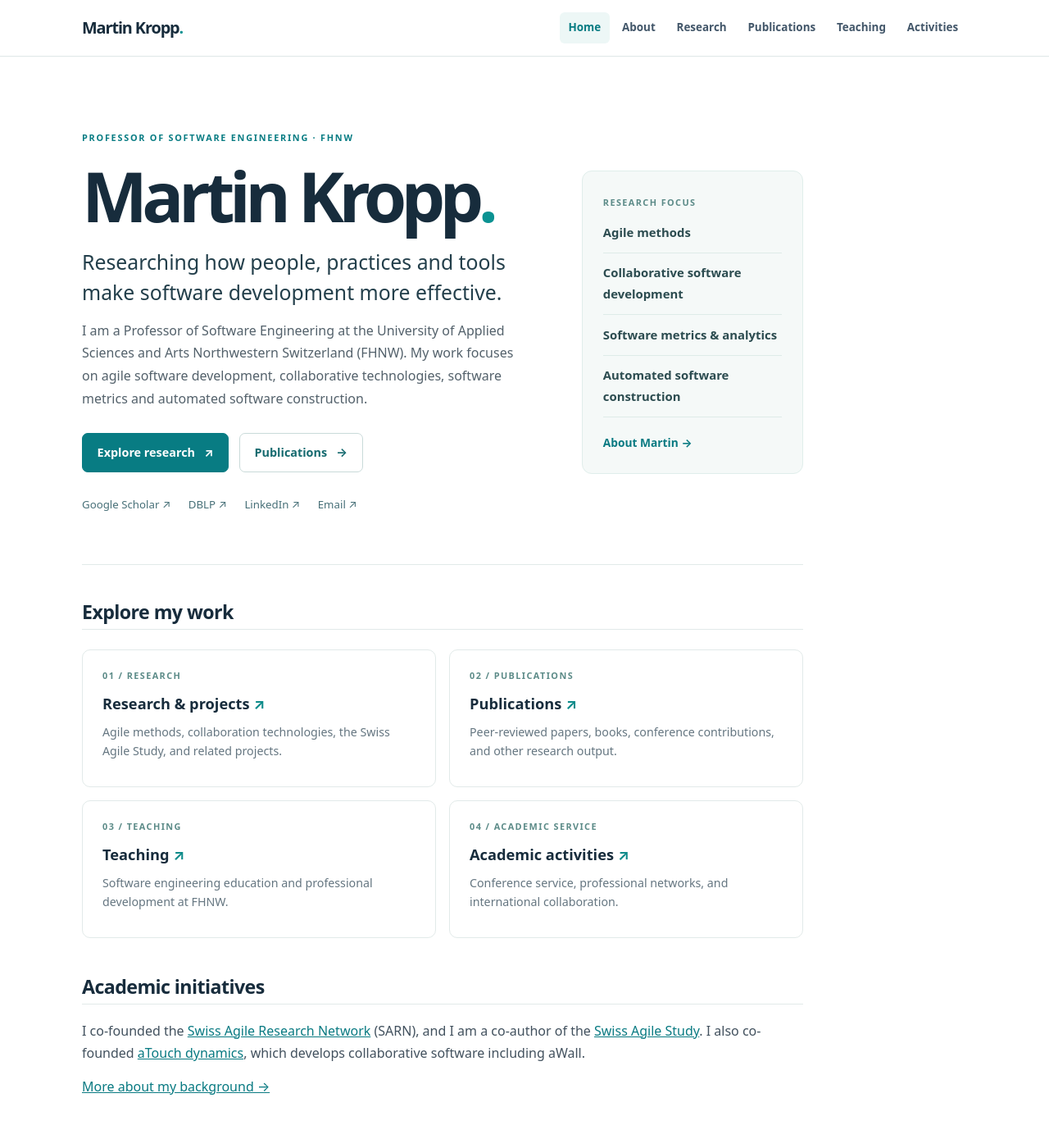
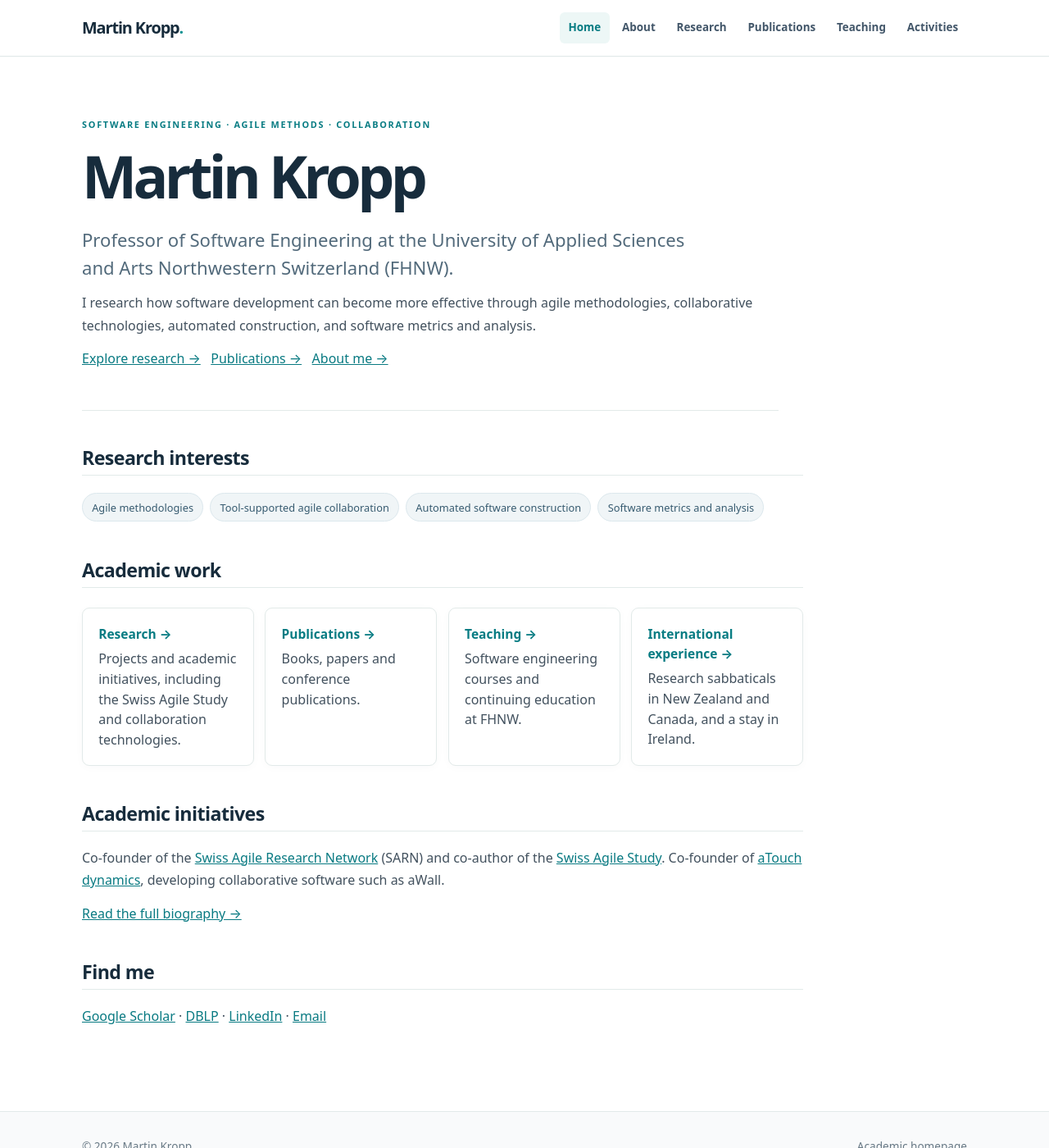
Before and after one commit to martinkropp/martinkropp.github.io, a Jekyll site: the page built from index.md, in a window 1280 px wide and 1400 px high. Shown: the whole window at 82% size. Built offline with Jekyll 4.4.1, drawn with Linux system fonts in a browser that asks for light colours.

Commit message:
Restore concise homepage layout preferred over redundant profile redesign

```diff
--- a/index.md
+++ b/index.md
@@ -1,47 +1,38 @@
 ---
 title: Home
 permalink: /
-description: Martin Kropp — Professor of Software Engineering at FHNW, researching agile methods, collaborative software development and software engineering.
+description: Martin Kropp — software engineering research, teaching and academic activities.
 ---
+<div class="hero">
+<div class="eyebrow">SOFTWARE ENGINEERING · AGILE METHODS · COLLABORATION</div>
+<h1>Martin Kropp</h1>
+<p class="lead">Professor of Software Engineering at the University of Applied Sciences and Arts Northwestern Switzerland (FHNW).</p>
+<p>I research how software development can become more effective through agile methodologies, collaborative technologies, automated construction, and software metrics and analysis.</p>
+<p><a href="/research">Explore research →</a> &nbsp; <a href="/publications">Publications →</a> &nbsp; <a href="/about">About me →</a></p>
+</div>
 
-<section class="profile-hero" aria-labelledby="profile-name">
-  <div class="profile-copy">
-    <div class="eyebrow">PROFESSOR OF SOFTWARE ENGINEERING · FHNW</div>
-    <h1 id="profile-name">Martin Kropp<span class="brand-dot">.</span></h1>
-    <p class="lead">Researching how people, practices and tools make software development more effective.</p>
-    <p>I am a Professor of Software Engineering at the University of Applied Sciences and Arts Northwestern Switzerland (FHNW). My work focuses on agile software development, collaborative technologies, software metrics and automated software construction.</p>
-    <div class="profile-actions">
-      <a class="action-primary" href="/research">Explore research <span aria-hidden="true">↗</span></a>
-      <a class="action-secondary" href="/publications">Publications <span aria-hidden="true">→</span></a>
-    </div>
-    <div class="profile-social" aria-label="Academic profiles">
-      <a href="https://scholar.google.ch/citations?user=0zcalLAAAAAJ&amp;hl=en">Google Scholar ↗</a>
-      <a href="https://dblp.org/pers/hd/k/Kropp:Martin">DBLP ↗</a>
-      <a href="https://www.linkedin.com/in/mkropp/">LinkedIn ↗</a>
-      <a href="mailto:martin.kropp@fhnw.ch">Email ↗</a>
-    </div>
-  </div>
-  <aside class="profile-aside" aria-label="Research focus">
-    <span class="aside-label">RESEARCH FOCUS</span>
-    <div class="aside-topic">Agile methods</div>
-    <div class="aside-topic">Collaborative software development</div>
-    <div class="aside-topic">Software metrics &amp; analytics</div>
-    <div class="aside-topic">Automated software construction</div>
-    <a class="aside-link" href="/about">About Martin <span aria-hidden="true">→</span></a>
-  </aside>
-</section>
+## Research interests
 
-## Explore my work
+<span class="pill">Agile methodologies</span>
+<span class="pill">Tool-supported agile collaboration</span>
+<span class="pill">Automated software construction</span>
+<span class="pill">Software metrics and analysis</span>
 
-<div class="feature-grid">
-  <a class="feature-link" href="/research"><span class="feature-number">01 / RESEARCH</span><strong>Research &amp; projects <span aria-hidden="true">↗</span></strong><span>Agile methods, collaboration technologies, the Swiss Agile Study, and related projects.</span></a>
-  <a class="feature-link" href="/publications"><span class="feature-number">02 / PUBLICATIONS</span><strong>Publications <span aria-hidden="true">↗</span></strong><span>Peer-reviewed papers, books, conference contributions, and other research output.</span></a>
-  <a class="feature-link" href="/teaching"><span class="feature-number">03 / TEACHING</span><strong>Teaching <span aria-hidden="true">↗</span></strong><span>Software engineering education and professional development at FHNW.</span></a>
-  <a class="feature-link" href="/professional-activities"><span class="feature-number">04 / ACADEMIC SERVICE</span><strong>Academic activities <span aria-hidden="true">↗</span></strong><span>Conference service, professional networks, and international collaboration.</span></a>
+## Academic work
+
+<div class="cards">
+<div class="card"><strong><a href="/research">Research →</a></strong>Projects and academic initiatives, including the Swiss Agile Study and collaboration technologies.</div>
+<div class="card"><strong><a href="/publications">Publications →</a></strong>Books, papers and conference publications.</div>
+<div class="card"><strong><a href="/teaching">Teaching →</a></strong>Software engineering courses and continuing education at FHNW.</div>
+<div class="card"><strong><a href="/about#international-academic-experience">International experience →</a></strong>Research sabbaticals in New Zealand and Canada, and a stay in Ireland.</div>
 </div>
 
 ## Academic initiatives
 
-I co-founded the [Swiss Agile Research Network](http://www.swissagileresearchnetwork.ch/) (SARN), and I am a co-author of the [Swiss Agile Study](http://www.swissagilestudy.ch/). I also co-founded [aTouch dynamics](https://www.atouch.ch/), which develops collaborative software including aWall.
+Co-founder of the [Swiss Agile Research Network](http://www.swissagileresearchnetwork.ch/) (SARN) and co-author of the [Swiss Agile Study](http://www.swissagilestudy.ch/). Co-founder of [aTouch dynamics](https://www.atouch.ch/), developing collaborative software such as aWall.
 
-[More about my background →](/about)
+[Read the full biography →](/about)
+
+## Find me
+
+[Google Scholar](https://scholar.google.ch/citations?user=0zcalLAAAAAJ&hl=en) · [DBLP](https://dblp.org/pers/hd/k/Kropp:Martin) · [LinkedIn](https://www.linkedin.com/in/mkropp/) · [Email](mailto:martin.kropp@fhnw.ch)
```
